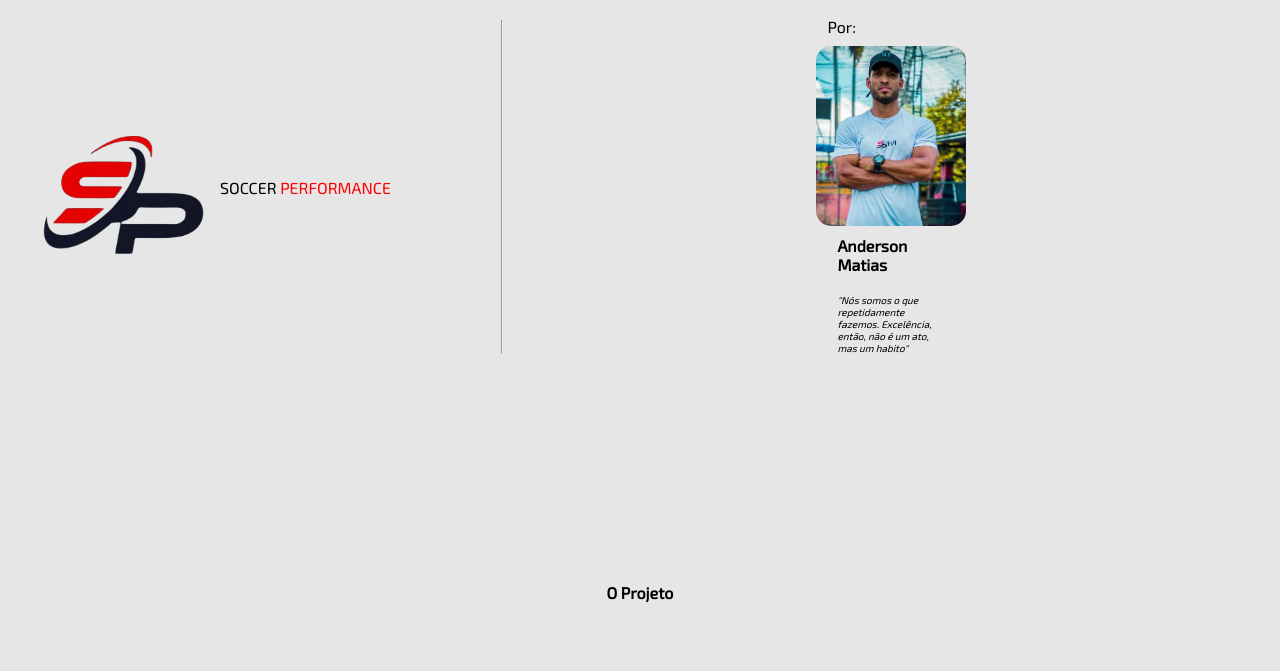
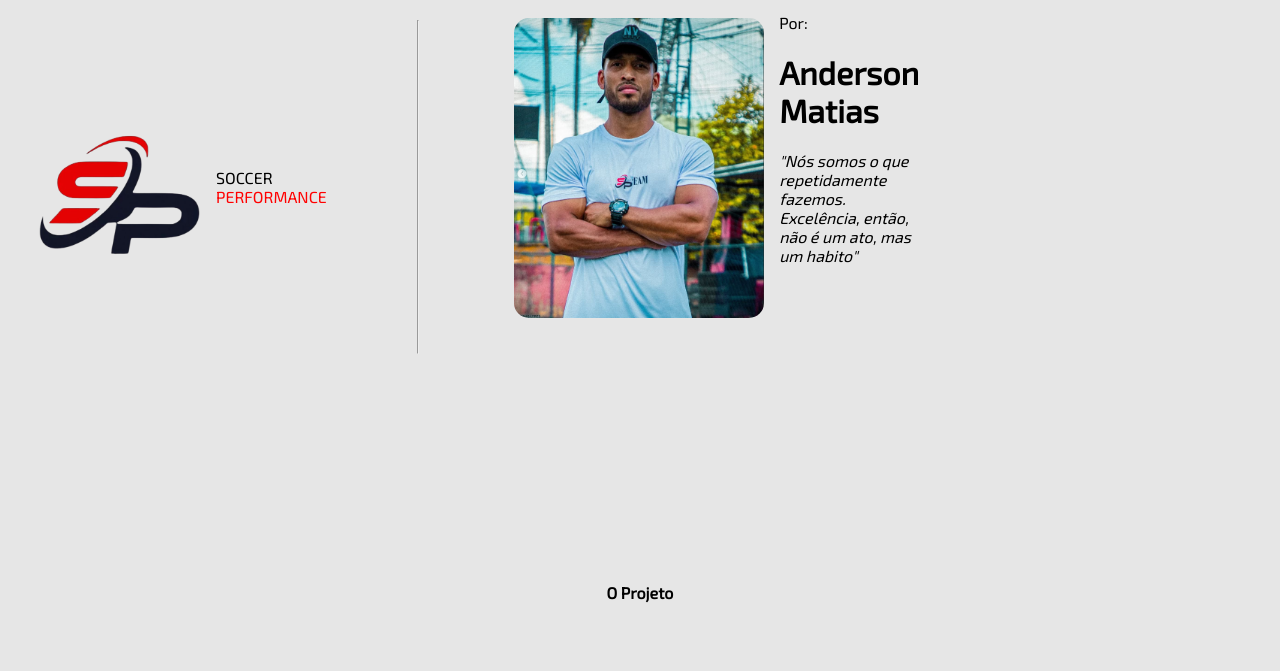
Before and after one commit to 1enzz/SoccerPerformance, a plain HTML site: page index/index.html in a window 1280 px wide. Shown: the part 83-754 px from the top of the page. Drawn offline with nearby package versions, Linux system fonts and the light colour scheme.

Commit message:
alterações no layout do container principal

```diff
--- a/index/index.html
+++ b/index/index.html
@@ -2,7 +2,7 @@
 <html lang="pt-BR">
 <head>
     <meta charset="UTF-8">
-    <meta name="viewport" content="width=device-width, initial-scale=1.0">
+    <meta name="viewport" content="width=device-width, initial-scale=1.5">
     <title>Soccer Performance</title>
     <link rel="icon" href="../src/sp-removebg-preview.png" type="image/png">
     <link rel="stylesheet" href="../style/styles.css">
@@ -35,17 +35,14 @@
             </div>
             <hr>
             <div class="prepInfo">
-                <div class="profInfo">
-                    <span>Por: </span>
-                </div>
                 <div class="profileImg">
                     <img src="../src/profilePics/profileAnderson.png" class="profImg">
                 </div>
-                <div class="lblName">
-                    <label for="profImg">Anderson Matias</label>
-                </div>
-                <div class="aboutPrep">
-                    <p class="effectPhrase">"Nós somos o que repetidamente fazemos. Excelência, então, não é um ato, mas um habito"</p>
+                <div class="container-info">
+                        <span>Por: </span>
+                        <h1><strong>Anderson Matias</strong></h1>
+                        <p class="effectPhrase">"Nós somos o que repetidamente fazemos. Excelência, então, não é um ato, mas um habito"</p>
+
                 </div>
             </div>
         </div>
--- a/style/styles.css
+++ b/style/styles.css
@@ -59,17 +59,13 @@ body{
 }
 .content{
     margin-top: 5px;
-    /*border-style: solid*/;
-    border-color: blue;
 }
 .main-content{
     margin: 15px;
-    display: flex;
-    justify-content: space-between;
-    flex-direction: row;
+    display: grid;
+    grid-template-columns: repeat(3, 1fr);
     height: 350px;
-    /*border-style: solid*/;
-    border-color: green;
+
 
 
 }
@@ -77,26 +73,25 @@ body{
     display: flex;
     flex-direction: row;
     align-items: center;
-    margin:5px;
-    /*border-style: solid*/;
-    border-color: yellow;
+    margin:1px;
 }
 #bigImg{
     width: 200px;
 }
 .prepInfo{
-    display: block;
-    margin: 5px;
-    margin-left: 220px;
-    /*border-style: solid*/;
+    display: grid;
+    grid-template-columns: repeat(2, 2fr);
+    gap: 10px;
+    margin: 1px;
+
     border-color:rgb(250, 122, 201)
 }
-
+.container-info{
+    display: block;
+    padding-right: 345px;
+}
 .profileImg{
-    display: flex;
-    justify-content: center;
-    margin: 10px;
-    /*border-style: solid*/;
+    margin: 5px;
     border-color: aqua;
     width: 25%;
 }
@@ -105,25 +100,18 @@ body{
     border-top-right-radius: 15px;
     border-bottom-left-radius: 15px;
     border-bottom-right-radius: 15px;
-    width:  150px;
+    height: 300px;
+    width:  250px;
 
 }
 .lblName{
     margin: 10px;
-    /*border-style: solid*/;
+
     border-color: blueviolet;
     width: 25%;
     font-weight: bolder;
 }
-.aboutPrep{
-    display: flex;
-    justify-content: center;
-    align-items: center;
-    font-size: 10px;
-    /*border-style: solid*/;
-    margin: 10px;
-    width: 25%;
-}
+
 .effectPhrase{
     font-style: italic;
 }
@@ -221,8 +209,8 @@ body{
 }
 
 .footer .icon {
-    width: 24px;
-    height: 24px;
+    width: 18px;
+    height: 18px;
     filter: brightness(0) invert(1); /* Torna os ícones brancos */
     transition: transform 0.3s ease, filter 0.3s ease;
   }
```
